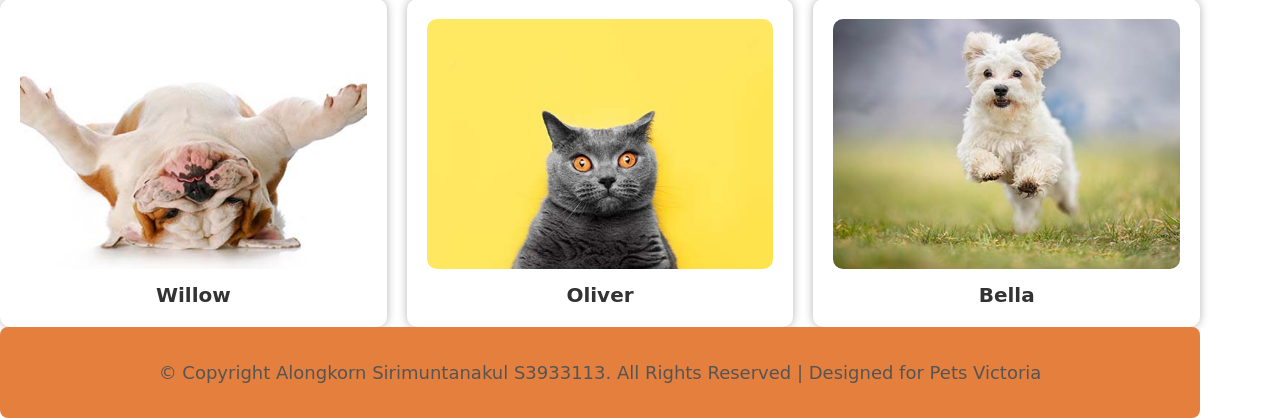
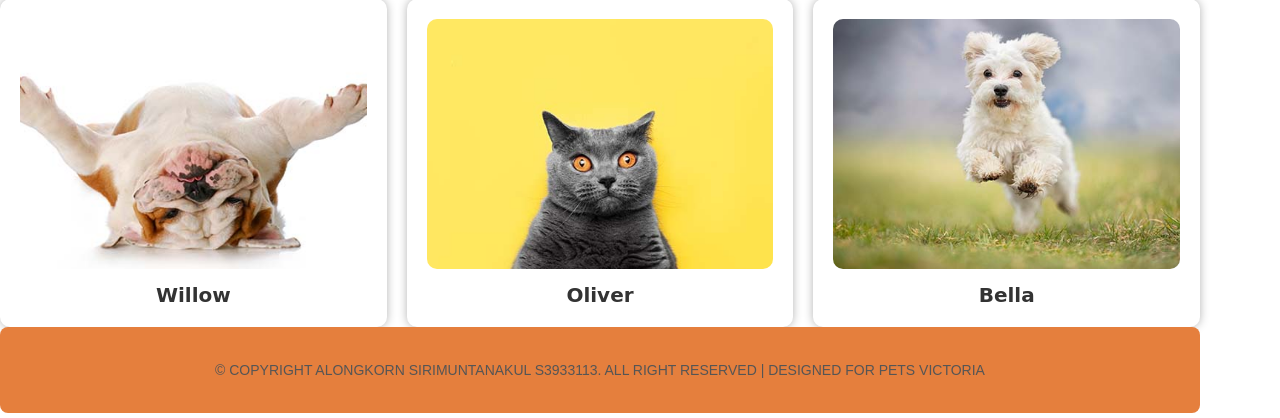
Before and after one commit to s3933113/wp, a PHP site: page /gallery.html in a window 1280 px wide. Shown: the part 631-1049 px from the top of the page. Run offline with PHP 8.4, Linux system fonts and the light colour scheme.

Commit message:
Pets_Victoria

```diff
--- a/a1/Css/styles.css
+++ b/a1/Css/styles.css
@@ -263,9 +263,9 @@ main {
 
 
 p {
-    font-family: 'Ysabeau SC', cursive;
+    font-family: 'Ysabeau SC', sans-serif;
     text-align: center;
-    font-size: 18px;
+    font-size: 14px;
     color: #555;
     margin-bottom: 20px;
 }
--- a/a1/gallery.html
+++ b/a1/gallery.html
@@ -93,7 +93,7 @@
 </main>
 
 <footer>
-    <p>&copy; Copyright Alongkorn Sirimuntanakul S3933113. All Rights Reserved | Designed for Pets Victoria</p>
+    <p>&copy; COPYRIGHT ALONGKORN SIRIMUNTANAKUL S3933113. ALL RIGHT RESERVED | DESIGNED FOR PETS VICTORIA</p>
 </footer>
 
 <script src="JavaScript/main.js"></script>
--- a/a1/index.html
+++ b/a1/index.html
@@ -38,6 +38,6 @@
     <p>&copy; Copyright Alongkorn Sirimuntanakul S3933113. All Rights Reserved | Designed for Pets Victoria</p>
 </footer>
 
-<script src="JavaScript/script.js"></script>
+<script src="JavaScript/main.js"></script>
 </body>
 </html>
```
